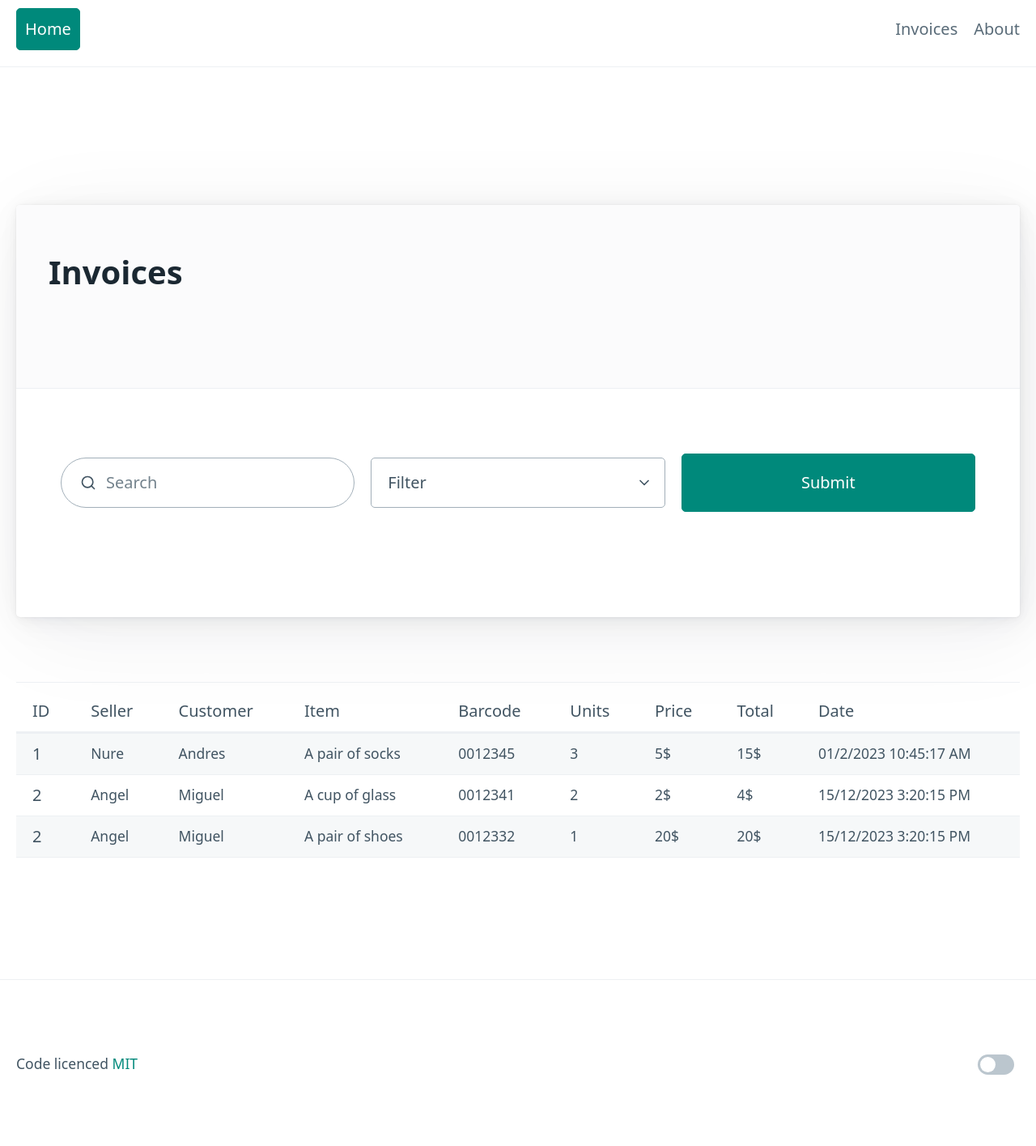
After one commit to angelpinha/CS50x, a Flask app: page /invoices in a window 1280 px wide. The commit adds this page. Shown: the whole page at 81% size. Run offline with Flask 2, Linux system fonts and the light colour scheme.

Commit message:
Invoices page prototype implemented

```diff
--- a/app.py
+++ b/app.py
@@ -9,3 +9,7 @@ def index():
 @app.route('/about')
 def about():
     return render_template('about.html')
+
+@app.route('/invoices')
+def invoices():
+    return render_template('invoices.html')
--- /dev/null
+++ b/templates/invoices.html
@@ -0,0 +1,91 @@
+{% extends "layout.html" %}
+
+{% block title %}
+Invoices
+{% endblock%}
+
+{% block pagename %}
+<article>
+  <header>
+    <h1>Invoices</h1>
+  </header>
+
+  <form class="container">
+    <div class="grid">
+      <label for="search-string">
+        <input type="search" id="search" name="search" placeholder="Search">
+      </label>
+
+      <label for="filter">
+        <select id="condition" required>
+          <option value="Empty" selected>Filter</option>
+          <option>Transaction ID</option>
+          <option>Seller</option>
+          <option>Customer</option>
+          <option>Barcode</option>
+          <option>Date</option>
+        </select>
+      </label>
+
+      <button type="submit">Submit</button>
+    </div>
+  </form>
+</article>
+
+<hr>
+{% endblock %}
+
+{% block main %}
+<figure>
+  <table role="grid">
+    <thead>
+      <tr>
+        <th scope="col">ID</th>
+        <th scope="col">Seller</th>
+        <th scope="col">Customer</th>
+        <th scope="col">Item</th>
+        <th scope="col">Barcode</th>
+        <th scope="col">Units</th>
+        <th scope="col">Price</th>
+        <th scope="col">Total</th>
+        <th scope="col">Date</th>
+      </tr>
+    </thead>
+    <tbody>
+      <tr>
+        <th scope="row">1</th>
+        <td>Nure</td>
+        <td>Andres</td>
+        <td>A pair of socks</td>
+        <td>0012345</td>
+        <td>3</td>
+        <td>5$</td>
+        <td>15$</td>
+        <td>01/2/2023 10:45:17 AM</td>
+      </tr>
+      <tr>
+        <th scope="row">2</th>
+        <td>Angel</td>
+        <td>Miguel</td>
+        <td>A cup of glass</td>
+        <td>0012341</td>
+        <td>2</td>
+        <td>2$</td>
+        <td>4$</td>
+        <td>15/12/2023 3:20:15 PM</td>
+      </tr>
+      <tr>
+        <th scope="row">2</th>
+        <td>Angel</td>
+        <td>Miguel</td>
+        <td>A pair of shoes</td>
+        <td>0012332</td>
+        <td>1</td>
+        <td>20$</td>
+        <td>20$</td>
+        <td>15/12/2023 3:20:15 PM</td>
+      </tr>
+    </tbody>
+  </table>
+</figure>
+{% endblock %}
--- a/templates/layout.html
+++ b/templates/layout.html
@@ -10,23 +10,26 @@
   </head>
 
   <body>
-    <nav class="container">
+    <nav class="container-fluid">
       <ul>
         <li><a href="/" role="button">Home<a></li>
       </ul>
       <ul>
+        <li><a href="/invoices" class="secondary">Invoices</a></li>
         <li><a href="/about" class="secondary">About</a></li>
       </ul>
     </nav>
+
     <hr>
 
-    <main class="container">
+    <main class="container-fluid">
       {% block pagename %}{% endblock %}
       {% block main %}{% endblock %}
     </main>
 
-    <footer class="container">
     <hr>
+
+    <footer class="container-fluid">
       <nav>
         <small>
           Code licenced
```
